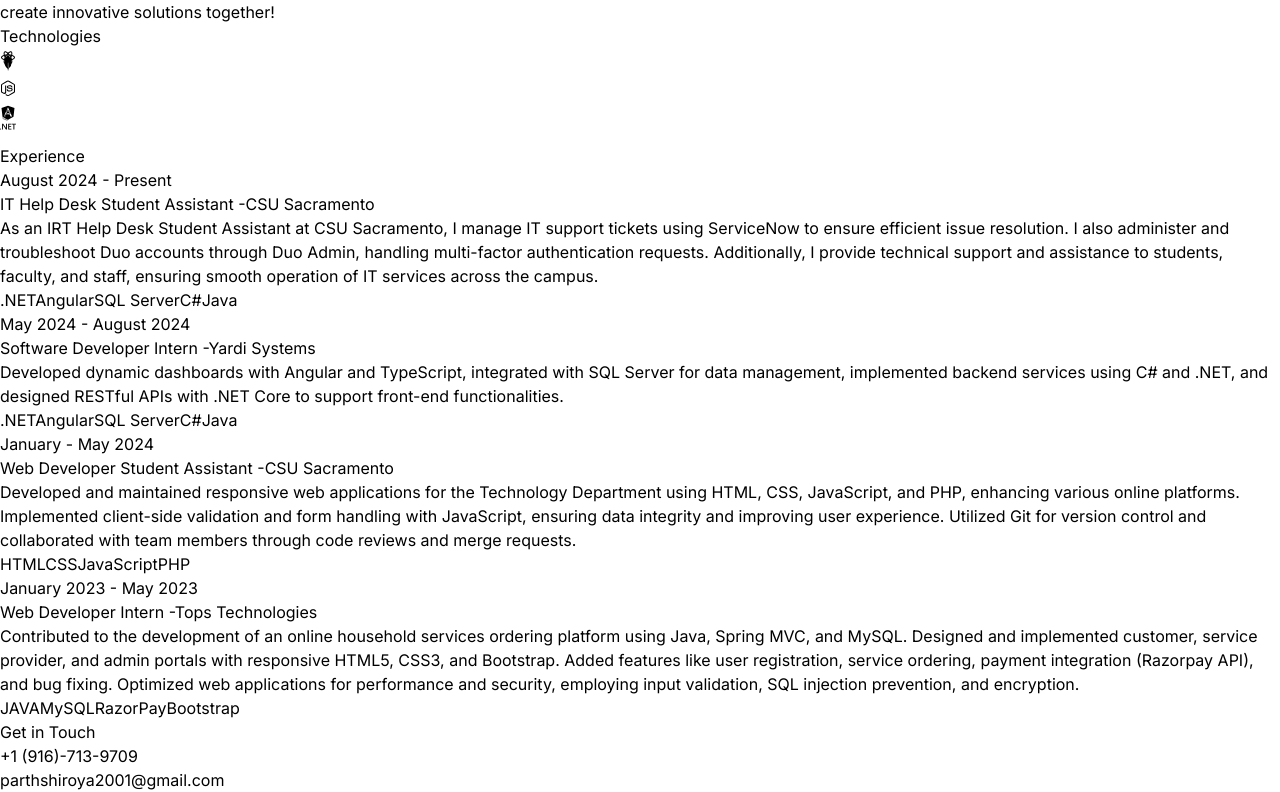
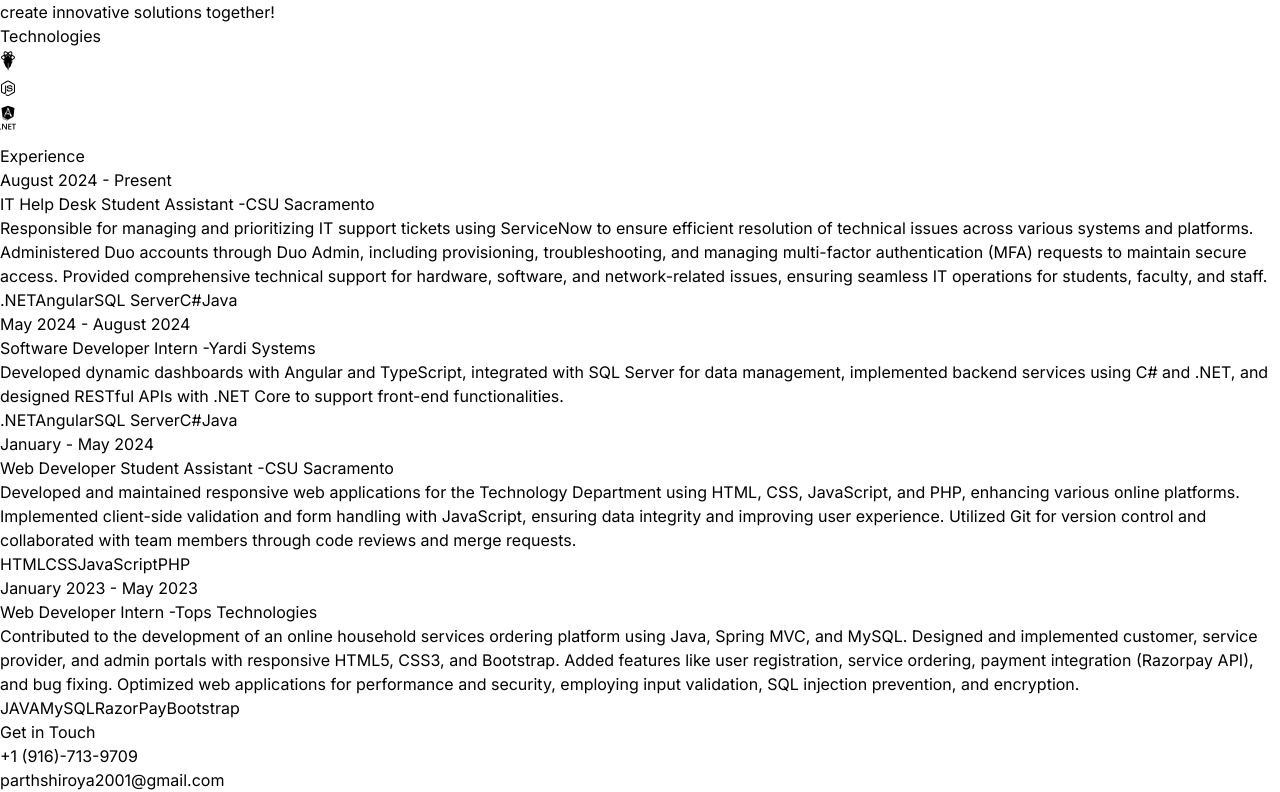
Before and after one commit to 72784/React_Portfolio, a React (Vite) app: page / in a window 1280 px wide. Shown: the part 2459-3251 px from the top of the page. Built offline with nearby package versions, Linux system fonts and the light colour scheme.

Commit message:
rephrased irt help desk description

```diff
--- a/src/constants/index.js
+++ b/src/constants/index.js
@@ -12,9 +12,7 @@
     year: "August 2024 - Present",
     role: "IT Help Desk Student Assistant",
     company: "CSU Sacramento",
-    description:`
-
-As an IRT Help Desk Student Assistant at CSU Sacramento, I manage IT support tickets using ServiceNow to ensure efficient issue resolution. I also administer and troubleshoot Duo accounts through Duo Admin, handling multi-factor authentication requests. Additionally, I provide technical support and assistance to students, faculty, and staff, ensuring smooth operation of IT services across the campus.`
+    description:`Responsible for managing and prioritizing IT support tickets using ServiceNow to ensure efficient resolution of technical issues across various systems and platforms. Administered Duo accounts through Duo Admin, including provisioning, troubleshooting, and managing multi-factor authentication (MFA) requests to maintain secure access. Provided comprehensive technical support for hardware, software, and network-related issues, ensuring seamless IT operations for students, faculty, and staff.`
     , technologies: [".NET", "Angular", "SQL Server", "C#", "Java"],
   },
   {
```
